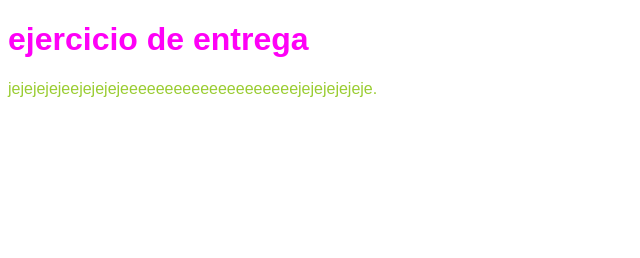
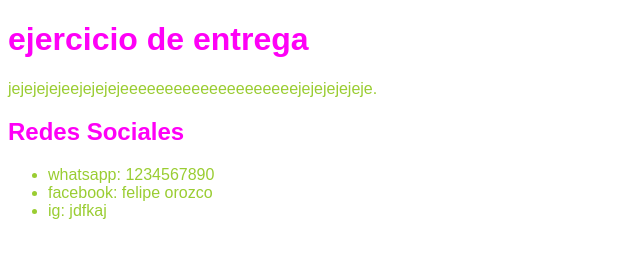
Before and after one commit to felipeorozco094-netizen/Concesionario, a plain HTML site: page index.html in a window 1280 px wide. Shown: the whole page, without its empty margins (0-640 px from the left). Drawn offline with Linux system fonts and the light colour scheme.

Commit message:
Agregar footer

```diff
--- a/index.html
+++ b/index.html
@@ -10,5 +10,12 @@
     <h1>ejercicio de entrega</h1>
     <p>jejejejejeejejejejeeeeeeeeeeeeeeeeeeeejejejejejeje.</p>
 
+    <div class="footer">
+        <h2 class="title">Redes Sociales</h2>
+        <ul><li>whatsapp: 1234567890</li>
+        <li>facebook: felipe orozco</li>
+        <li>ig: jdfkaj</li>
+    </ul>
+    </div>
 </body>
 </html>
--- a/styles.css
+++ b/styles.css
@@ -7,3 +7,6 @@ body{
 h1{
     color: rgb(255, 0, 247);
 }
+.title{
+    color: rgb(255, 0, 247);
+}
```
